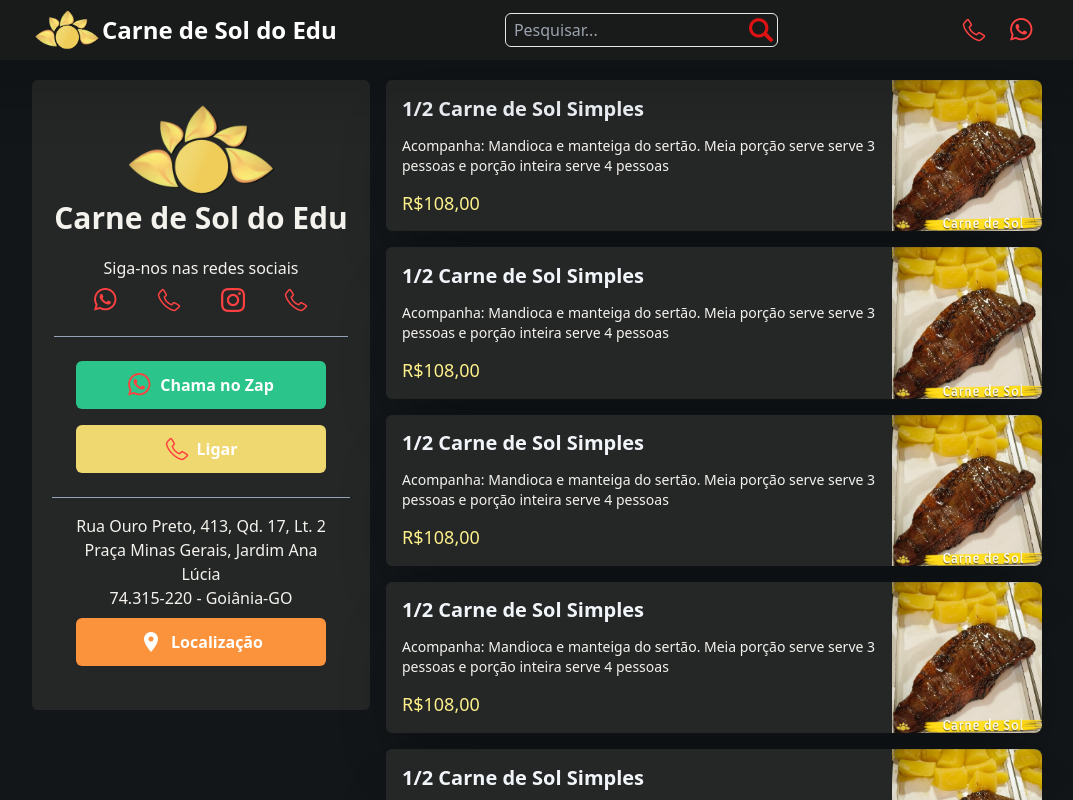
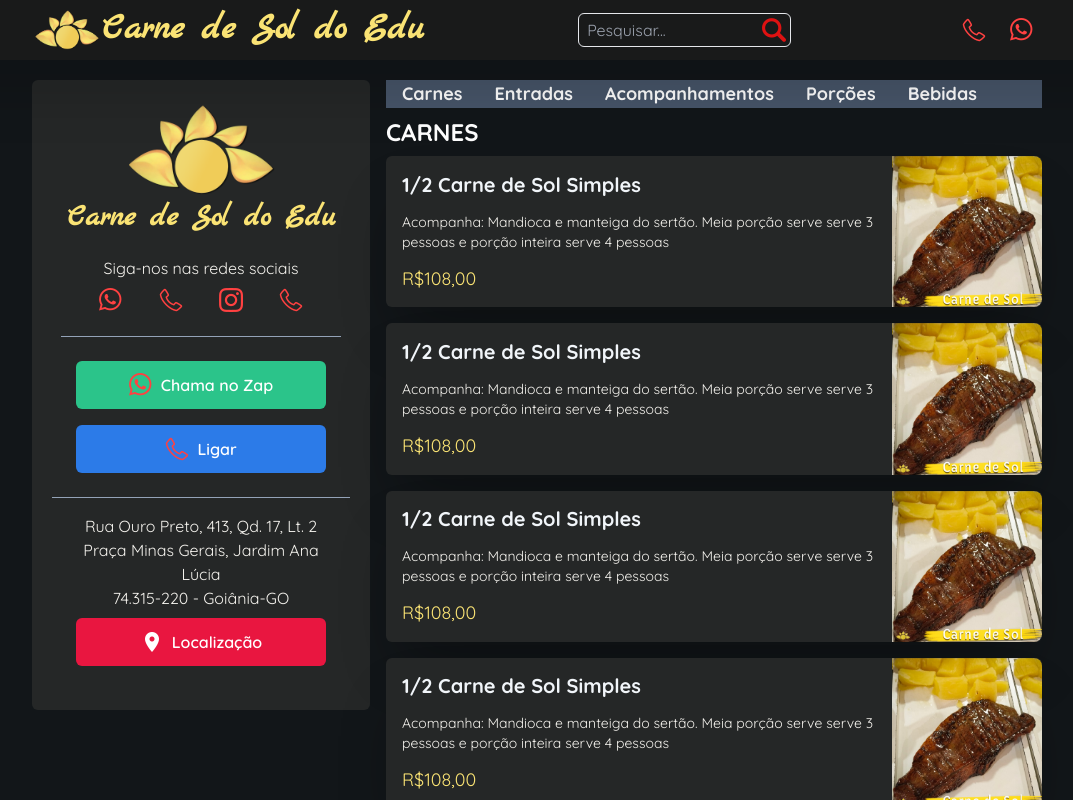
Before and after one commit to jeanleles/cardapio, a Next.js app: page / in a window 1280 px wide. Shown: the top 800 px of the page, without its empty margins (103-1176 px from the left). Built offline with nearby package versions, Linux system fonts and the light colour scheme.

Commit message:
Melhorias e adicção do menu e título da categria.

```diff
--- a/pages/index.tsx
+++ b/pages/index.tsx
@@ -18,6 +18,24 @@
       <main className="flex items-start w-[1010px] py-6 mt-14">
         <Aside />
         <div className='flex flex-col'>
+          <ul className='flex w-full bg-slate-600'>
+            <li>
+              <a href="#" className='p-4 text-lg text-white font-bold'>Carnes</a>
+            </li>
+            <li>
+              <a href="#" className='p-4 text-lg text-white font-bold'>Entradas</a>
+            </li>
+            <li>
+              <a href="#" className='p-4 text-lg text-white font-bold'>Acompanhamentos</a>
+            </li>
+            <li>
+              <a href="#" className='p-4 text-lg text-white font-bold'>Porções</a>
+            </li>
+            <li>
+              <a href="#" className='p-4 text-lg text-white font-bold'>Bebidas</a>
+            </li>
+          </ul>
+          <h2 className='text-2xl text-white uppercase font-bold my-2'>Carnes</h2>
           <MenuItem />
           <MenuItem />
           <MenuItem />
--- a/src/components/Aside.tsx
+++ b/src/components/Aside.tsx
@@ -4,7 +4,7 @@
         <aside className='bg-[#252727] mr-4 p-5 flex flex-col items-center text-center rounded-md'>
             <div className='flex flex-col items-center border-b border-slate-400 pb-4'>
                 <img src="/logo-sol.png" className='w-40' alt="logo-cse" />
-                <h2 className='font-bold text-3xl text-[#F4F2ED] mb-5'>Carne de Sol do Edu</h2>
+                <h1 className='font-bold text-3xl text-[#FAE374] mb-5'>Carne de Sol do Edu</h1>
                 <p>Siga-nos nas redes sociais</p>
                 <ul className='flex justify-around w-full m-2 px-5'>
                     <li className='px-4'>
@@ -34,7 +34,7 @@
                     <img src="/whatsapp.png" alt="whatsapp" />
                     Chama no Zap
                 </button>
-                <button type="submit" className='bg-[#F0D870] text-white w-[250px] px-8 m-2 h-12 font-semibold flex items-center justify-center gap-2 rounded-md hover:bg-[#e9c72f]'>
+                <button type="submit" className='bg-[#2C7BE8] text-white w-[250px] px-8 m-2 h-12 font-semibold flex items-center justify-center gap-2 rounded-md hover:bg-[#e9c72f]'>
                     <img src="/phone-call.png" alt="telefone" />
                     Ligar
                 </button>
@@ -45,7 +45,7 @@
                     Praça Minas Gerais, Jardim Ana Lúcia<br />
                     74.315-220 - Goiânia-GO
                 </p>
-                <button type="submit" className='bg-orange-400 text-white w-[250px] px-8 m-2 h-12 font-semibold flex items-center justify-center gap-2 rounded-md hover:bg-emerald-700'>
+                <button type="submit" className='bg-[#e91640] text-white w-[250px] px-8 m-2 h-12 font-semibold flex items-center justify-center gap-2 rounded-md hover:bg-[#F05D7A]'>
                     <img src="/local.png" alt="localização" />
                     Localização
                 </button>
--- a/src/components/Header.tsx
+++ b/src/components/Header.tsx
@@ -5,7 +5,7 @@
             <div className='w-[1010px] flex justify-between items-center'>
                 <a href="#" className="flex items-center">
                     <img src="/logo-sol.png" className="w-[70px] py-2" alt="Logo Carne de Sol do Edu" />
-                    <h1 className="font-bold text-2xl sm:block">Carne de Sol do Edu</h1>
+                    <h1 className="font-bold text-4xl text-[#FAE374] sm:block">Carne de Sol do Edu</h1>
                 </a>
                 <div className="border rounded-md p-1 flex items-center">
                     <input type="search" className="bg-transparent outline-none px-1" placeholder="Pesquisar..." />
--- a/src/components/MenuItem.tsx
+++ b/src/components/MenuItem.tsx
@@ -4,7 +4,7 @@
             <div className='flex flex-col justify-around px-4 py-2'>
                 <h2 className='text-xl font-bold text-slate-100'>1/2 Carne de Sol Simples</h2>
                 <p className='text-sm'>Acompanha: Mandioca e manteiga do sertão. Meia porção serve serve 3 pessoas e porção inteira serve 4 pessoas</p>
-                <h2 className='text-lg  text-yellow-200'>R$108,00</h2>
+                <h2 className='text-lg  text-[#FAE374]'>R$108,00</h2>
             </div>
             <img src="/CSE01.jpg" alt="carne de sol" className='w-[150px] rounded-tr-lg rounded-br-lg' />
         </div>
--- a/styles/globals.css
+++ b/styles/globals.css
@@ -1,3 +1,5 @@
+@import url('https://fonts.googleapis.com/css2?family=Marck+Script&family=Quicksand:wght@400;500;600;700&display=swap');
+
 @tailwind base;
 @tailwind components;
 @tailwind utilities;
@@ -5,8 +7,13 @@
 
 body {
     background: #121619;
+    font-family: 'Quicksand', sans-serif;
 }
 
 p {
     color: #F4F2ED;
 }
+
+h1 {
+    font-family: 'Marck Script', cursive;
+}
```
Lines whose indentation alone changed are shown as unchanged.
